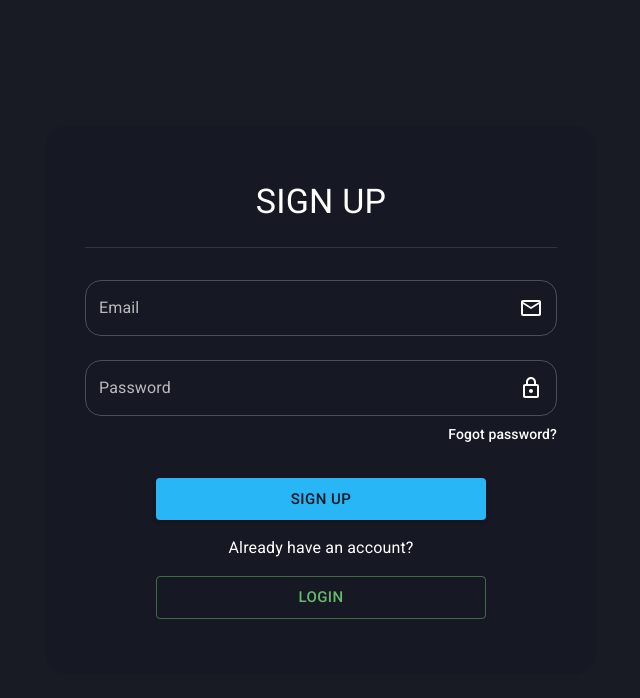
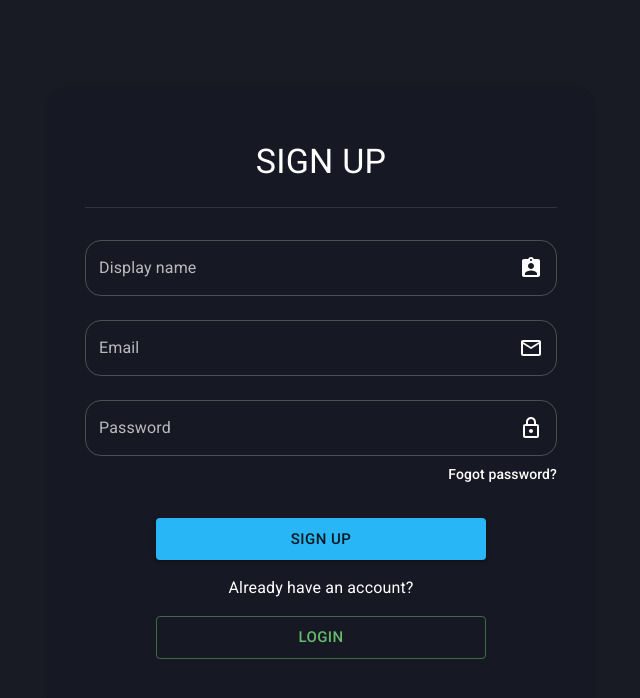
Before and after one commit to keremenen/ai-image-generator, a React (Vite) app: page /signup in a window 1280 px wide. Shown: the top 698 px of the page, without its empty margins (319-959 px from the left). Built offline with nearby package versions, Linux system fonts and the light colour scheme; no server answers.

Commit message:
WIP adding displayName to users account info

```diff
--- a/src/App.jsx
+++ b/src/App.jsx
@@ -12,6 +12,7 @@ import Layout from './components/Layout'
 
 function App() {
 	const { user, isAuthReady } = useAuthContext()
+	console.log(user)
 
 	return (
 		<>
--- a/src/components/Navbar.jsx
+++ b/src/components/Navbar.jsx
@@ -33,7 +33,7 @@ const Navbar = () => {
 						AI IMAGE GENERATOR
 					</Typography>
 				</Link>
-				<Typography>Hello, {user.email}</Typography>
+				<Typography>Hello, {user.displayName}</Typography>
 				<Box
 					component='ul'
 					sx={{ display: 'flex', alignItems: 'center', gap: 3 }}
--- a/src/hooks/useSignup.js
+++ b/src/hooks/useSignup.js
@@ -1,4 +1,4 @@
-import { createUserWithEmailAndPassword } from 'firebase/auth'
+import { createUserWithEmailAndPassword, updateProfile } from 'firebase/auth'
 import { useState } from 'react'
 import { auth } from '../firebase/config'
 import useAuthContext from './useAuthContext'
@@ -7,15 +7,21 @@ export const useSignup = () => {
 	const [error, setError] = useState(null)
 	const { dispatch } = useAuthContext()
 
-	const signUp = (email, password) => {
+	const signUp = async (displayName, email, password) => {
 		setError(null)
-		createUserWithEmailAndPassword(auth, email, password)
-			.then((response) => {
-				dispatch({ type: 'SIGNUP', payload: response.user })
-			})
-			.catch((error) => {
-				setError(error.message)
-			})
+		try {
+			const response = await createUserWithEmailAndPassword(
+				auth,
+				email,
+				password
+			)
+			updateProfile(response.user, { displayName })
+			dispatch({ type: 'SIGNUP', payload: response.user })
+
+			updateProfile(auth, { displayName })
+		} catch (error) {
+			setError(error.message)
+		}
 	}
 
 	return { signUp, error }
--- a/src/pages/Signup.jsx
+++ b/src/pages/Signup.jsx
@@ -7,6 +7,7 @@ import Divider from '@mui/material/Divider'
 import InputAdornment from '@mui/material/InputAdornment'
 import MailOutlinedIcon from '@mui/icons-material/MailOutlined'
 import HttpsOutlinedIcon from '@mui/icons-material/HttpsOutlined'
+import AssignmentIndIcon from '@mui/icons-material/AssignmentInd'
 import { useTheme } from '@mui/material'
 import { useState } from 'react'
 import useSignup from '../hooks/useSignup'
@@ -16,11 +17,12 @@ const Signup = () => {
 
 	const [email, setEmail] = useState('')
 	const [password, setPassword] = useState('')
+	const [displayName, setDisplayName] = useState('')
 	const { signUp, error } = useSignup()
 
 	const handleSubmit = (e) => {
 		e.preventDefault()
-		signUp(email, password)
+		signUp(displayName, email, password)
 	}
 
 	return (
@@ -58,6 +60,25 @@ const Signup = () => {
 					mt={2}
 					onSubmit={handleSubmit}
 				>
+					<TextField
+						margin={'normal'}
+						label={'Display name'}
+						variant={'outlined'}
+						fullWidth
+						name={'name'}
+						value={displayName}
+						onChange={(e) => setDisplayName(e.target.value)}
+						InputProps={{
+							sx: {
+								borderRadius: 4,
+							},
+							endAdornment: (
+								<InputAdornment position='end'>
+									<AssignmentIndIcon />
+								</InputAdornment>
+							),
+						}}
+					/>
 					<TextField
 						margin={'normal'}
 						label={'Email'}
```
